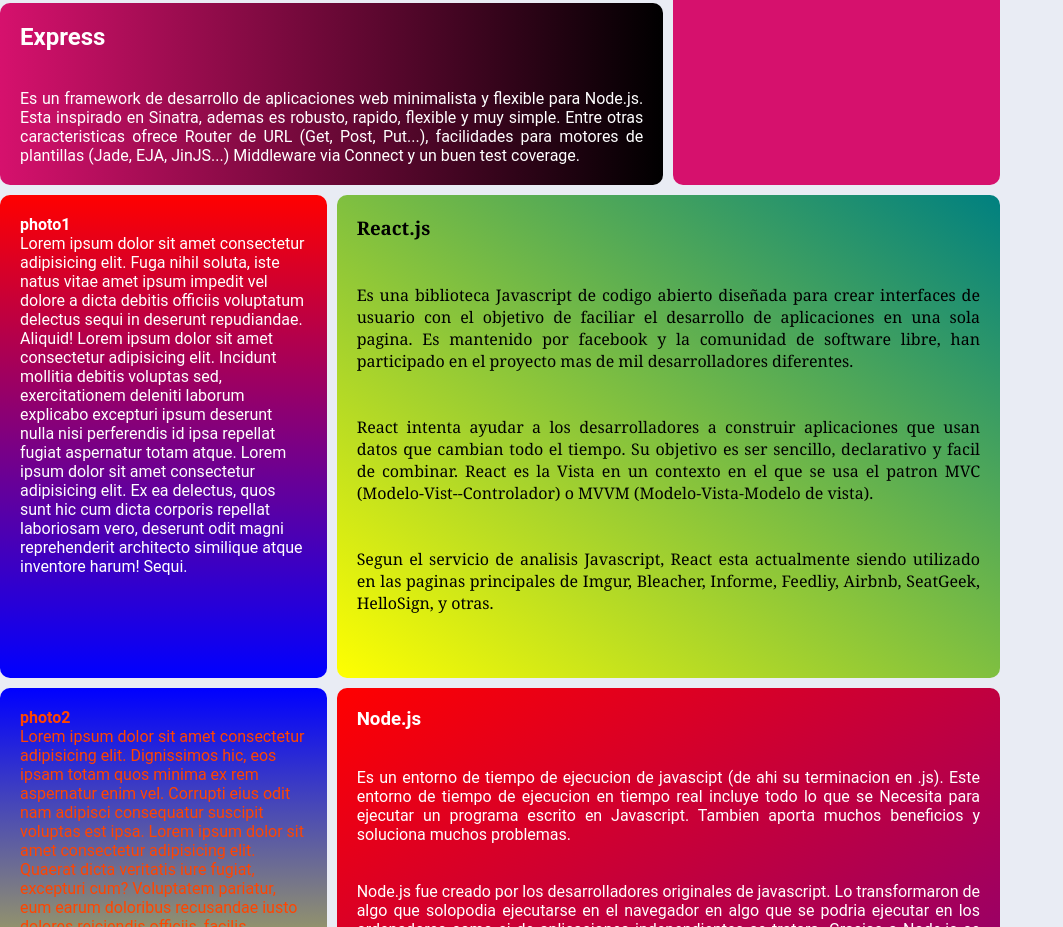
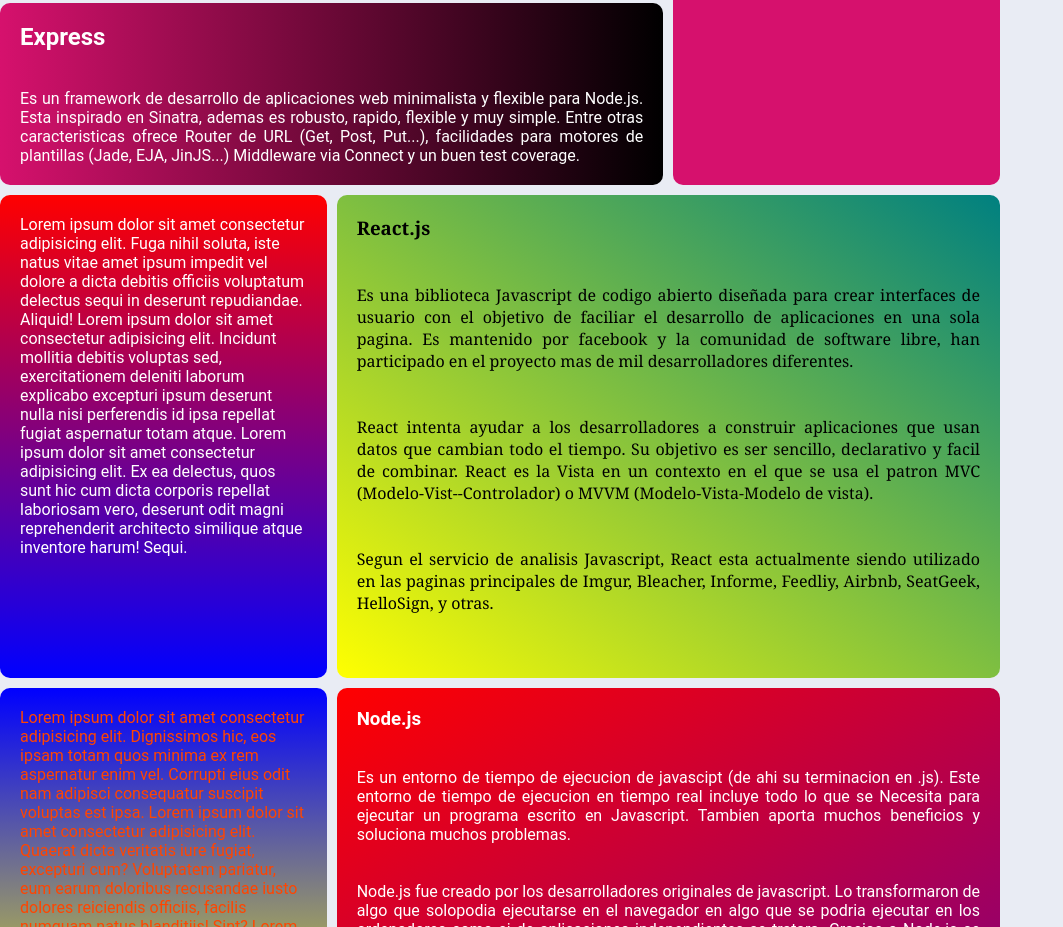
Before and after one commit to hartell7/maquetacion-HTML-CSS-stack-MERN-, a plain HTML site: page index.html in a window 1280 px wide. Shown: the part 657-1584 px from the top of the page, without its empty margins (0-1063 px from the left). Drawn offline with Linux system fonts and the light colour scheme.

Commit message:
quite titulo photo

```diff
--- a/index.html
+++ b/index.html
@@ -96,7 +96,7 @@
         </main>
         <!-- Maquetacion para imagenes-->
         <main class="photo1">
-            <h4>photo1</h4>
+            <h4></h4>
             <p>Lorem ipsum dolor sit amet consectetur adipisicing elit. Fuga nihil soluta, iste natus vitae amet ipsum impedit vel dolore a dicta debitis officiis voluptatum delectus sequi in deserunt repudiandae. Aliquid!
                 Lorem ipsum dolor sit amet consectetur adipisicing elit. Incidunt mollitia debitis voluptas sed, exercitationem deleniti laborum explicabo excepturi ipsum deserunt nulla nisi perferendis id ipsa repellat fugiat aspernatur totam atque.
                 Lorem ipsum dolor sit amet consectetur adipisicing elit. Ex ea delectus, quos sunt hic cum dicta corporis repellat laboriosam vero, deserunt odit magni reprehenderit architecto similique atque inventore harum! Sequi.
@@ -104,7 +104,7 @@
         </main>
 
         <main class="photo2">
-            <h4>photo2</h4>
+            <h4></h4>
             <p>Lorem ipsum dolor sit amet consectetur adipisicing elit. Dignissimos hic, eos ipsam totam quos minima ex rem aspernatur enim vel. Corrupti eius odit nam adipisci consequatur suscipit voluptas est ipsa.
                 Lorem ipsum dolor sit amet consectetur adipisicing elit. Quaerat dicta veritatis iure fugiat, excepturi cum? Voluptatem pariatur, eum earum doloribus recusandae iusto dolores reiciendis officiis, facilis numquam natus blanditiis! Sint?
                 Lorem ipsum dolor sit amet consectetur adipisicing elit. Sint blanditiis asperiores, rerum maxime deserunt dolorum quasi. Culpa, ad? Voluptate, numquam? Maiores, dignissimos quis. Ipsum, quibusdam. Neque inventore illum rem esse!
```
